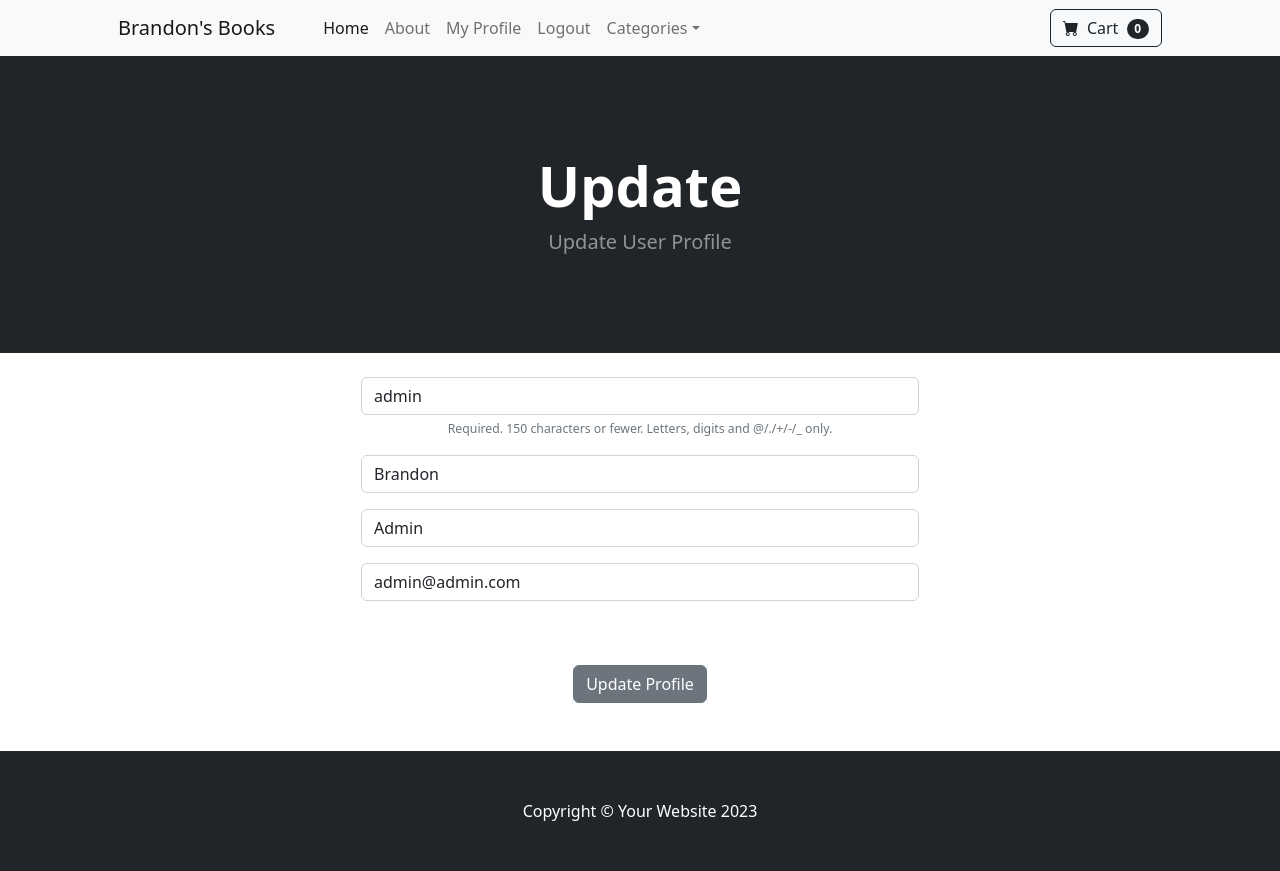
After one commit to BrandonPCollins/project-5, a Django app: page /update_user/ in a window 1280 px wide. The commit adds this page. Run offline with Django 5.2, Linux system fonts and the light colour scheme; a user stored in the database is signed in; data comes from the database, SQL or seed files in the repository; both versions use the stored data as it was after the commit; some libraries are stand-ins or nearby versions.

Commit message:
User Profile Page

```diff
--- a/ecom/store/forms.py
+++ b/ecom/store/forms.py
@@ -1,6 +1,24 @@
 from django.contrib.auth.models import User
-from django.contrib.auth.forms import UserCreationForm
+from django.contrib.auth.forms import UserCreationForm, UserChangeForm
 from django import forms
+
+class UpdateUserForm(UserChangeForm):
+	password = None
+	email = forms.EmailField(label="", widget=forms.TextInput(attrs={'class':'form-control', 'placeholder':'Email Address'}))
+	first_name = forms.CharField(label="", max_length=100, widget=forms.TextInput(attrs={'class':'form-control', 'placeholder':'First Name'}))
+	last_name = forms.CharField(label="", max_length=100, widget=forms.TextInput(attrs={'class':'form-control', 'placeholder':'Last Name'}))
+	class Meta:
+		model = User
+		fields = ('username', 'first_name', 'last_name', 'email')
+
+	def __init__(self, *args, **kwargs):
+		super(UpdateUserForm, self).__init__(*args, **kwargs)
+
+		self.fields['username'].widget.attrs['class'] = 'form-control'
+		self.fields['username'].widget.attrs['placeholder'] = 'User Name'
+		self.fields['username'].label = ''
+		self.fields['username'].help_text = '<span class="form-text text-muted"><small>Required. 150 characters or fewer. Letters, digits and @/./+/-/_ only.</small></span>'
+
 
 class SignUpForm(UserCreationForm):
 	email = forms.EmailField(label="", widget=forms.TextInput(attrs={'class':'form-control', 'placeholder':'Email Address'}))
--- a/ecom/store/templates/navbar.html
+++ b/ecom/store/templates/navbar.html
@@ -9,6 +9,7 @@
                 <li class="nav-item"><a class="nav-link" href="{% url 'about' %}">About</a></li>
 
                 {% if user.is_authenticated %}
+                    <li class="nav-item"><a class="nav-link" href="{% url 'update_user' %}">My Profile</a></li>
                     <li class="nav-item"><a class="nav-link" href="{% url 'logout' %}">Logout</a></li>
                 {% else %}
                     <li class="nav-item"><a class="nav-link" href="{% url 'login' %}">Login</a></li>
--- /dev/null
+++ b/ecom/store/templates/update_user.html
@@ -0,0 +1,34 @@
+{% extends 'base.html' %}
+
+{% block content %}
+
+<header class="bg-dark py-5">
+    <div class="container px-4 px-lg-5 my-5">
+        <div class="text-center text-white">
+            <h1 class="display-4 fw-bolder">Update</h1>
+            <p class="lead fw-normal text-white-50 mb-0">Update User Profile</p>
+        </div>
+    </div>
+</header>
+
+<div class="container">
+    <div class="row">
+        <center>
+            <div class="col-6">
+                <br>
+                <form method="POST" action="{% url 'update_user' %}">
+                    {% csrf_token %}
+
+                    {{ user_form.as_p }}
+                    <br><br>
+                    <button type="submit" class="btn btn-secondary">
+                        Update Profile
+                    </button>
+                </form>
+                <br><br>
+            </div>
+        </center>
+    </div>
+</div>
+
+{% endblock %}
--- a/ecom/store/urls.py
+++ b/ecom/store/urls.py
@@ -7,6 +7,7 @@ urlpatterns = [
     path('login/', views.login_user, name='login'),
     path('logout/', views.logout_user, name='logout'),
     path('register/', views.register_user, name='register'),
+    path('update_user/', views.update_user, name='update_user'),
     path('product/<int:pk>', views.product, name='product'),
     path('category/<str:foo>', views.category, name='category'),
     path('category_summary/', views.category_summary, name='category_summary'),
--- a/ecom/store/views.py
+++ b/ecom/store/views.py
@@ -4,10 +4,8 @@ from django.contrib.auth import authenticate, login, logout
 from django.contrib import messages
 from django.contrib.auth.models import User
 from django.contrib.auth.forms import UserCreationForm
-from .forms import SignUpForm
+from .forms import SignUpForm, UpdateUserForm
 from django import forms
-
-# Create your views here.
 
 def home(request):
     products = Product.objects.all()
@@ -74,3 +72,19 @@ def register_user(request):
             return redirect('register')
     else:
         return render(request, 'register.html', {'form':form})
+
+def update_user(request):
+    if request.user.is_authenticated:
+        current_user = User.objects.get(id=request.user.id)
+        user_form = UpdateUserForm(request.POST or None, instance=current_user)
+
+        if user_form.is_valid():
+            user_form.save()
+
+            login(request, current_user)
+            messages.success(request, "User has been Updated")
+            return redirect('home')
+        return render(request, "update_user.html", {'user_form':user_form})
+    else:
+        messages.success(request, "You must be logged in to access that page")
+        return redirect('home')
```
Also changed, not shown: ecom/db.sqlite3.
